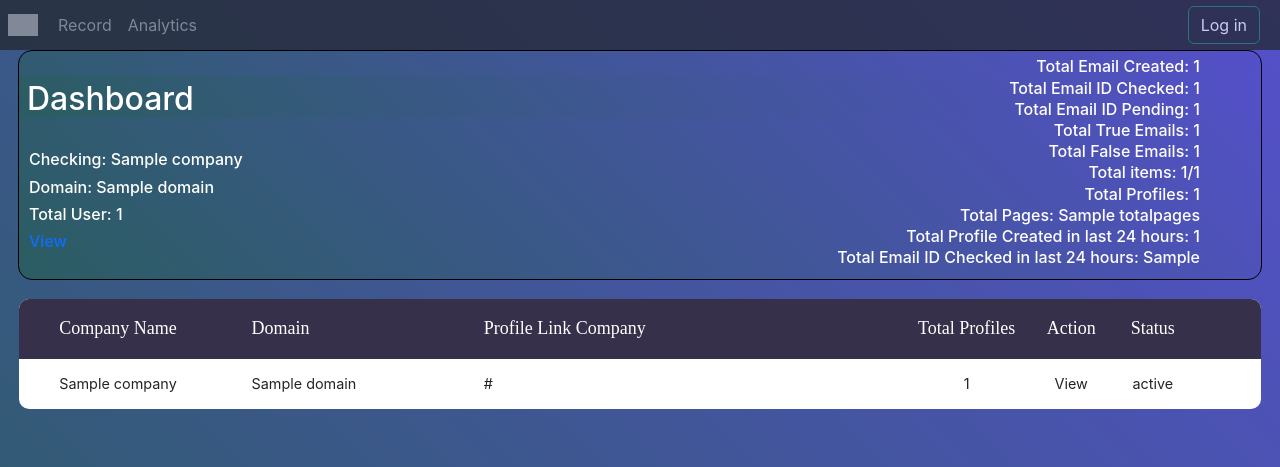
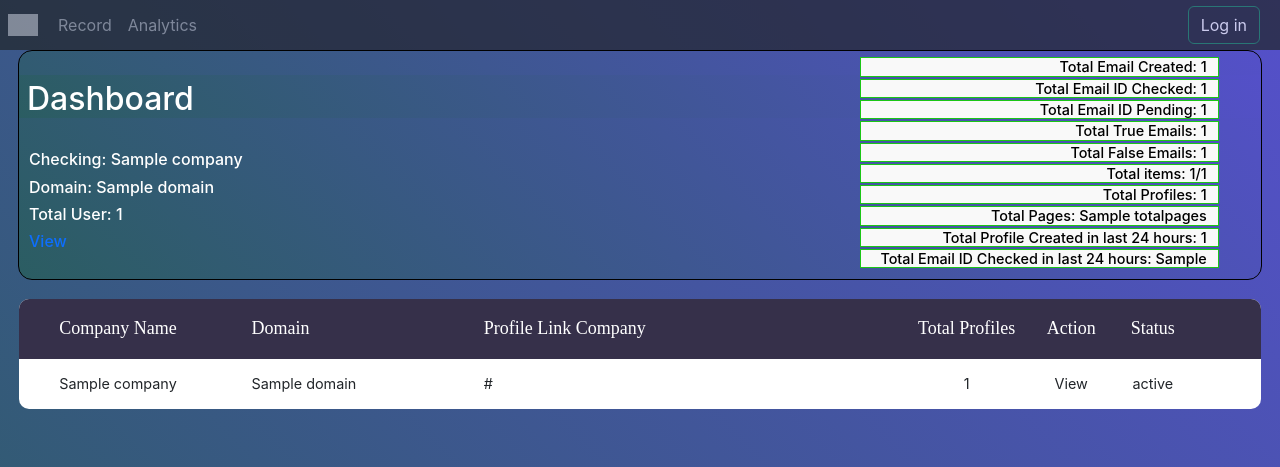
Before and after one commit to sammy-unknown/Linkedin-Atlas, a Django app: template templates/Analytics.html in a window 1280 px wide. Shown: the top 467 px of the page. Run offline with Django 4.2, Linux system fonts and the light colour scheme; the template is opened without the code that fills it: most values are stand-ins (such as "Sample title", 1, 10 or a date in 2020); parts of the project's set-up code (start-up, migrations or seed data) failed here and were passed over; some libraries are stand-ins or nearby versions; grey boxes are pictures that could not be loaded.

Commit message:
New summary addede and small bug fixed

```diff
--- a/static/analytics.css
+++ b/static/analytics.css
@@ -185,5 +185,11 @@ table tbody tr {
 
 .summary{
     margin: 1px;
-    font-size: 1rem;
+    font-size: 0.9rem;
+    background: #f9f9f9;
+    color: black;
+    border: 1px solid #1bc616;
+    padding-right: 11.3px;
+    width: 105%;
+
 }
--- a/templates/Analytics.html
+++ b/templates/Analytics.html
@@ -37,12 +37,8 @@
         {% if totalpages %}
         <div class="summary">Total Pages: {{totalpages}}</div>
         {% endif %}
-        {% if TotalProfiles24 %}
         <div class="dashboard summary">Total Profile Created in last 24 hours: {{TotalProfiles24}}</div>
-        {% endif %}
-        {% if Chekced24 %}
         <div class="dashboard summary">Total Email ID Checked in last 24 hours: {{Chekced24}}</div>
-        {% endif %}
       </div>
     </div>
   </div>
```
